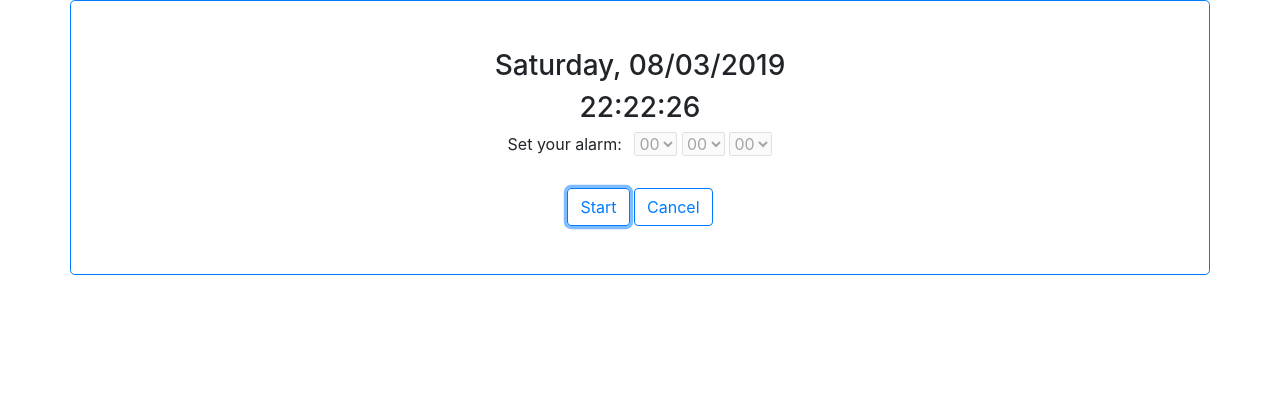
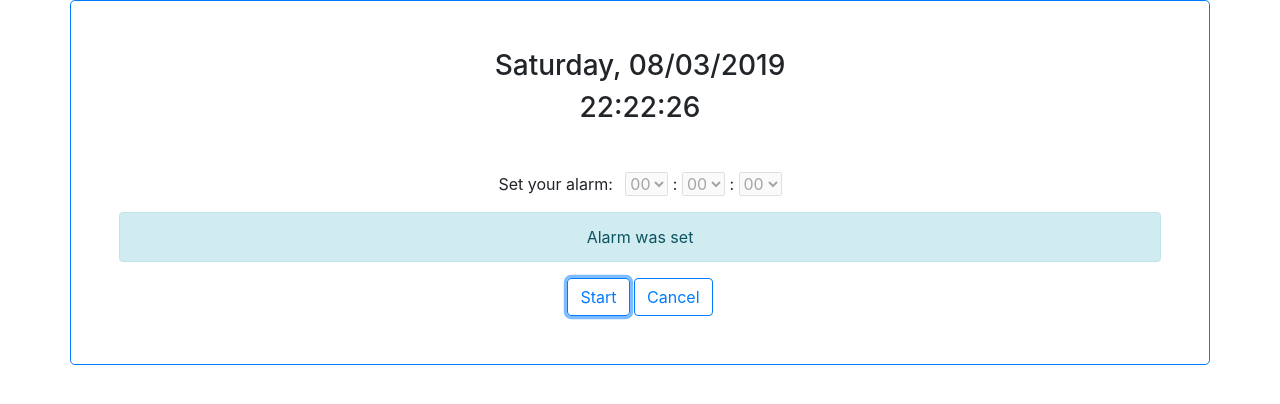
Before and after one commit to khoa165/alarm-clock-js, a plain HTML site: page index.html in a window 1280 px wide. Both pictures are taken after a click on the button "Start". Drawn offline with nearby package versions, Linux system fonts and the light colour scheme.

Commit message:
add alert message

```diff
--- a/app.js
+++ b/app.js
@@ -49,16 +49,26 @@ const getAlarmTime = () => {
   return `${h}:${m}:${s}`;
 };
 
+const setMessage = (message) => {
+  const messageContainer = document.getElementById('message');
+  messageContainer.innerHTML = '';
+  messageContainer.insertAdjacentHTML("beforeend", message);
+}
+
 const startAlarm = () => {
-  console.log(currentTime);
-  console.log(getAlarmTime());
   document.getElementById('alarm-hour').disabled = true;
   document.getElementById('alarm-minute').disabled = true;
   document.getElementById('alarm-second').disabled = true;
 
+  const infoMessage = `<div class="alert alert-info" role="alert">Alarm was set</div>`
+  setMessage(infoMessage);
+
   setInterval(() => {
     if (currentTime === getAlarmTime()) {
       sound.play();
+
+      const dangerMessage = `<div class="alert alert-danger" role="alert">It's time!!!</div>`
+      setMessage(dangerMessage);
       console.log("alarm time");
     }
   }, 1000);
@@ -69,6 +79,8 @@ const cancelAlarm = () => {
   document.getElementById('alarm-minute').disabled = false;
   document.getElementById('alarm-second').disabled = false;
   sound.pause();
+  const warningMessage = `<div class="alert alert-warning" role="alert">Alarm was cancelled</div>`
+  setMessage(warningMessage);
 };
 
 document.addEventListener("DOMContentLoaded", () => {
--- a/index.html
+++ b/index.html
@@ -16,14 +16,18 @@
     <h3 id="date"></h3>
     <h3 id="time"></h3>
 
-    <ul class="list-inline">
+    <ul class="list-inline mb-0 mt-5">
       <li class="list-inline-item"><p>Set your alarm: </p></li>
       <li class="list-inline-item">
         <select id='alarm-hour' ></select>
+        <span>:</span>
         <select id='alarm-minute' ></select>
+        <span>:</span>
         <select id='alarm-second' ></select>
       </li>
     </ul>
+    <div id="message">
+    </div>
     <button id="start" type="button" class="btn btn-outline-primary">Start</button>
     <button id="cancel" type="button" class="btn btn-outline-primary">Cancel</button>
   </div>
```
